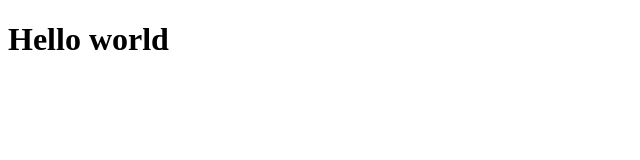
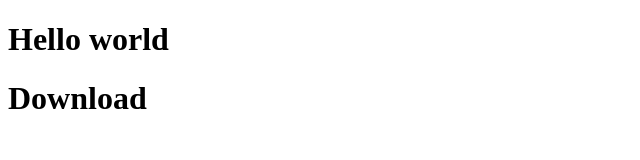
Before and after one commit to iouiosmoke-del/newday, a plain HTML site: page index.html in a window 1280 px wide. Shown: the whole page, without its empty margins (0-640 px from the left). Drawn offline with Linux system fonts and the light colour scheme.

Commit message:
Squashed commit of the following:
commit aebda1fc1f449287d408617c64b460219b4c1bd2
Author: iouiosmoke-del <iouios.moke@gmail.com>
Date:   Tue Jan 20 10:50:52 2026 +0700

    Update index.html

```diff
--- a/index.html
+++ b/index.html
@@ -7,5 +7,6 @@
 </head>
 <body>
     <h1>Hello world</h1>
+    <h1>Download</h1>
 </body>
 </html>
```
